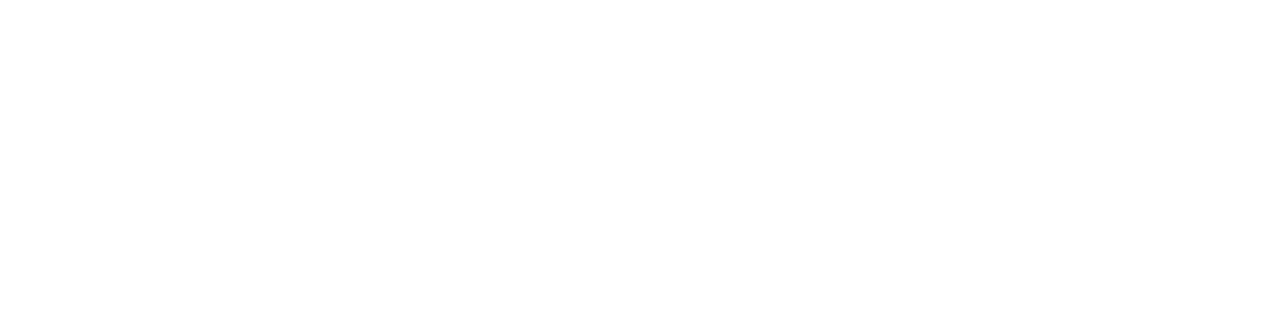
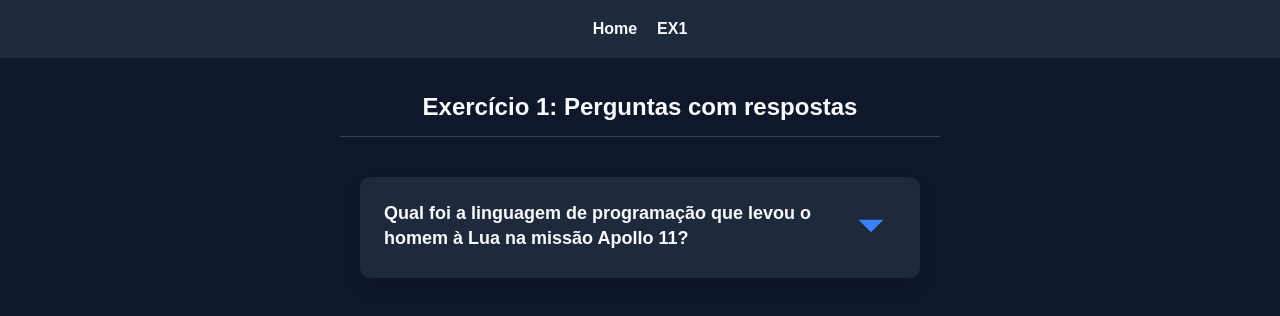
Before and after one commit to damilhome/dev-web-react-assessment, a React (Vite) app: page /ex1 in a window 1280 px wide. Before the commit this address had no page. Shown: the top 316 px of the page. Built offline with nearby package versions, Linux system fonts and the light colour scheme.

Commit message:
exercicio 1 feito

```diff
--- a/package.json
+++ b/package.json
@@ -12,6 +12,7 @@
   "dependencies": {
     "react": "^19.2.6",
     "react-dom": "^19.2.6",
+    "react-icons": "^5.6.0",
     "react-router-dom": "^7.17.0"
   },
   "devDependencies": {
--- a/src/App.css
+++ b/src/App.css
@@ -25,7 +25,7 @@
 
 html {
   font-size: 62.5%;
-  font-family: Arial, Helvetica, sans-serif;
+  font-family: sans-serif;
 }
 
 h1 {
--- a/src/App.jsx
+++ b/src/App.jsx
@@ -2,6 +2,7 @@ import { BrowserRouter as Router, Routes, Route } from "react-router-dom";
 import "./App.css";
 import Layout from "./pages/Layout";
 import Home from "./pages/Home";
+import EX1 from "./pages/EX1";
 
 function App() {
   return (
@@ -9,6 +10,7 @@ function App() {
       <Routes>
         <Route path="/" element={<Layout />}>
           <Route index element={<Home />} />
+          <Route path="ex1" element={<EX1 />} />
         </Route>
       </Routes>
     </Router>
--- /dev/null
+++ b/src/componentes/PerguntasRespostas/PerguntasRespostas.jsx
@@ -0,0 +1,67 @@
+import { IoMdArrowDropdown } from "react-icons/io";
+import { useState } from "react";
+import styles from "./PerguntasRespostas.module.css";
+
+export default function PerguntasRespostas({ pergunta, resposta }) {
+  if (!pergunta) return <p>Nenhuma pergunta encontrada.</p>;
+  if (typeof pergunta !== "string") {
+    return <p>A pergunta está em um formato inválido (deve ser uma String).</p>;
+  }
+
+  let confirmacaoResposta = "";
+  if (!resposta || resposta.length === 0) {
+    confirmacaoResposta = ["Não há uma resposta para essa pergunta."];
+  } else if (!Array.isArray(resposta)) {
+    if (typeof resposta === "string") {
+      confirmacaoResposta = [resposta];
+    } else {
+      confirmacaoResposta = [
+        "Formato da resposta inválido (deve estar em um array).",
+      ];
+    }
+  } else {
+    confirmacaoResposta = resposta;
+  }
+
+  const [revelar, setRevelar] = useState(false);
+
+  function handleRevelar() {
+    setRevelar((prevState) => !prevState);
+  }
+
+  return (
+    <div className={styles.cardContainer}>
+      <div className={styles.perguntaContainer}>
+        <h2 className={styles.pergunta}>{pergunta}</h2>
+        <button
+          className={`${styles.iconeBtn} ${revelar ? styles.revelar : ""}`}
+          onClick={handleRevelar}
+        >
+          <IoMdArrowDropdown size={50} className={styles.icone} />
+        </button>
+      </div>
+
+      <div
+        className={`${styles.respostaAnimacao} ${revelar ? styles.aberto : ""}`}
+      >
+        <div className={styles.respostaContainer}>
+          {confirmacaoResposta.map((item, index) => {
+            if (typeof item !== "string") {
+              return (
+                <p key={index} className={styles.resposta}>
+                  Formato da resposta inválido (deve ser um array de strings).
+                </p>
+              );
+            } else {
+              return (
+                <p key={index} className={styles.resposta}>
+                  {item}
+                </p>
+              );
+            }
+          })}
+        </div>
+      </div>
+    </div>
+  );
+}
--- /dev/null
+++ b/src/componentes/PerguntasRespostas/PerguntasRespostas.module.css
@@ -0,0 +1,90 @@
+.cardContainer {
+  width: 100%;
+  max-width: 60rem;
+  background-color: var(--bg-container);
+  padding: 2.4rem;
+  border-radius: 1rem;
+  display: flex;
+  flex-direction: column;
+  box-shadow:
+    0 10px 25px -5px rgba(0, 0, 0, 0.1),
+    0 8px 10px -6px rgba(0, 0, 0, 0.1);
+}
+
+.perguntaContainer {
+  display: flex;
+  gap: 2rem;
+}
+
+.pergunta {
+  font-size: 1.8rem;
+  line-height: 1.4;
+  font-weight: 600;
+}
+
+.iconeBtn {
+  background-color: transparent;
+  border: none;
+  outline: none;
+  cursor: pointer;
+  transition: transform 0.3s ease;
+}
+.iconeBtn:hover {
+  transform: scale(1.3);
+}
+.iconeBtn.revelar {
+  transform: rotate(180deg);
+}
+
+.icone {
+  color: var(--border-focus);
+}
+
+.respostaAnimacao {
+  display: grid;
+  grid-template-rows: 0fr;
+  transition:
+    grid-template-rows 0.3s ease-out,
+    margin-top 0.3s ease-out;
+  margin-top: 0;
+}
+
+.respostaAnimacao.aberto {
+  grid-template-rows: 1fr;
+  margin-top: 2rem;
+}
+
+.respostaContainer {
+  overflow: hidden;
+  background-color: var(--bg-main);
+  padding: 0 1.2rem;
+  border-radius: 0.4rem;
+  border-left: 0.5rem solid var(--border-focus);
+}
+
+.resposta {
+  color: var(--text-secondary);
+  font-style: italic;
+  padding: 1.2rem 0;
+}
+
+@keyframes slideUp {
+  from {
+    opacity: 1;
+    transform: translateY(0);
+  }
+  to {
+    opacity: 0;
+    transform: translateY(-5px);
+  }
+}
+@keyframes slideDown {
+  from {
+    opacity: 0;
+    transform: translateY(-5px);
+  }
+  to {
+    opacity: 1;
+    transform: translateY(0);
+  }
+}
--- /dev/null
+++ b/src/css/EX1.module.css
@@ -0,0 +1,15 @@
+.container {
+  display: flex;
+  flex-direction: column;
+  gap: 4rem;
+  align-items: center;
+  width: 60rem;
+  padding: 2rem;
+}
+
+.titulo {
+  width: 60rem;
+  text-align: center;
+  padding: 1.5rem;
+  border-bottom: 0.1rem solid var(--border-color);
+}
--- /dev/null
+++ b/src/pages/EX1.jsx
@@ -0,0 +1,18 @@
+import PerguntasRespostas from "../componentes/PerguntasRespostas/PerguntasRespostas";
+import styles from "../css/EX1.module.css";
+
+export default function EX1() {
+  return (
+    <div className={styles.container}>
+      <h2 className={styles.titulo}>Exercício 1: Perguntas com respostas</h2>
+      <div>
+        <PerguntasRespostas
+          pergunta="Qual foi a linguagem de programação que levou o homem à Lua na missão Apollo 11?"
+          resposta={[
+            'Foi o Apollo Guidance Computer (AGC) Assembly. O código era tão complexo para a época que foi "tecido" à mão por costureiras em memórias magnéticas chamadas de "Memory Rope", apelidada de "LOL" (Little Old Ladies).',
+          ]}
+        />
+      </div>
+    </div>
+  );
+}
--- a/src/pages/Layout.jsx
+++ b/src/pages/Layout.jsx
@@ -11,6 +11,11 @@ export default function Layout() {
               Home
             </Link>
           </li>
+          <li className={styles.link}>
+            <Link to="ex1" className={styles.linkText}>
+              EX1
+            </Link>
+          </li>
         </ul>
       </nav>
       <div className={styles.container}>
```
Also changed, not shown: src/utils/validarPerguntasRespostas.js (added), 1 other file (tests, documents, lock files or other folders).
